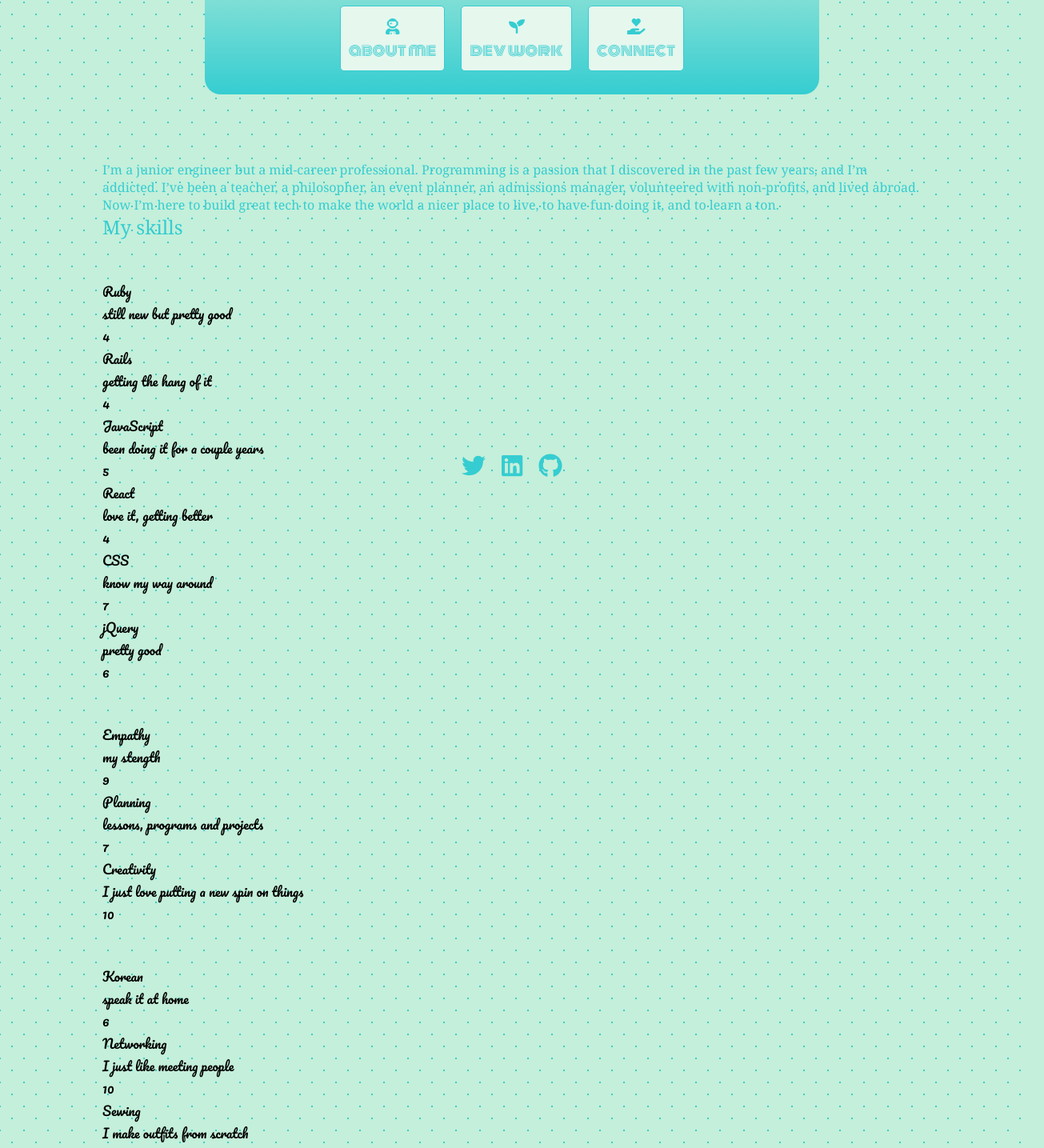
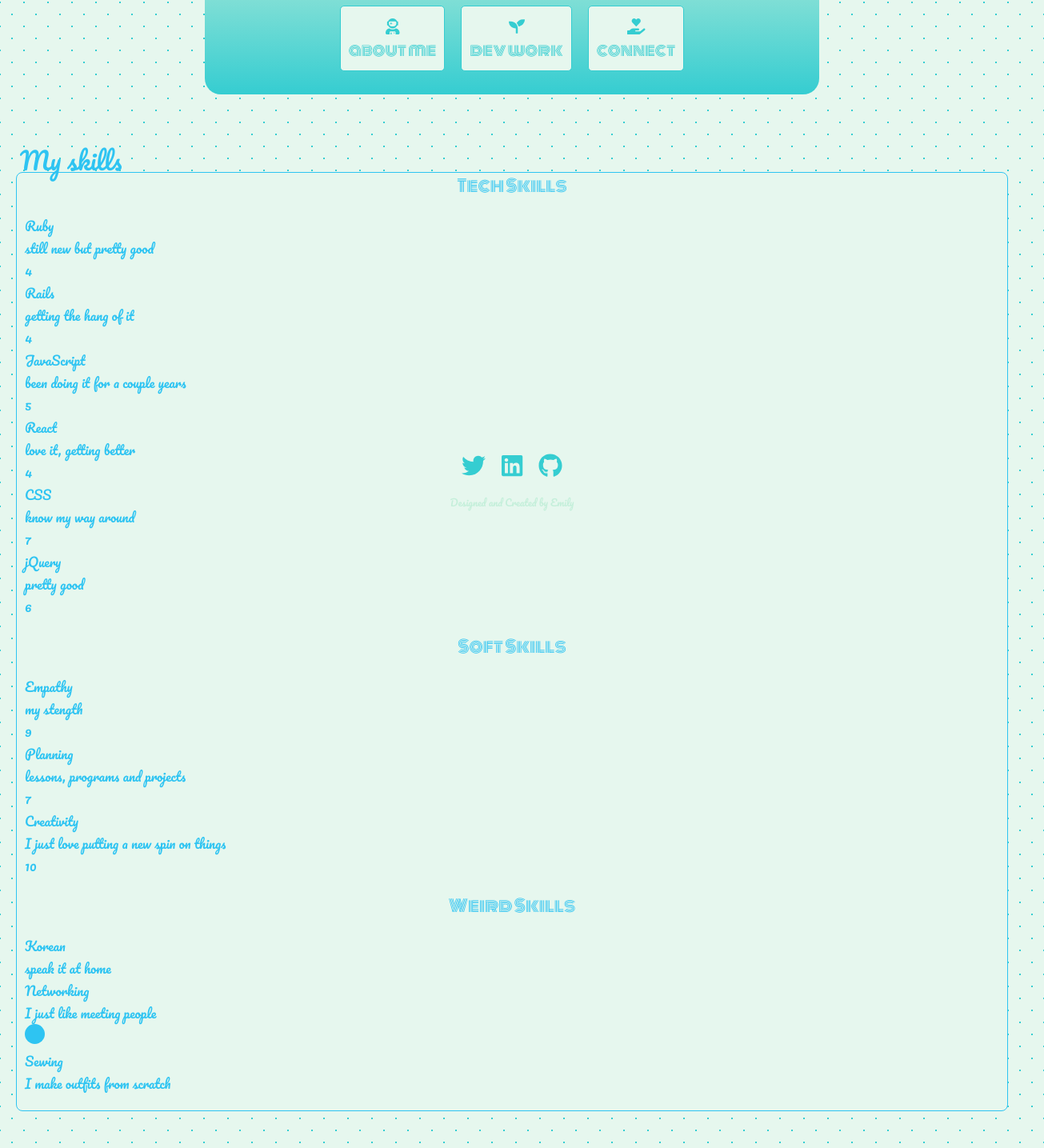
Before and after one commit to emilyjennings/emily-portfolio, a React (Create React App) app: page /skills in a window 1280 px wide. Shown: the part 147-1582 px from the top of the page at 80% size, 1305 px wide, since content can reach past the window. Built offline with nearby package versions, Linux system fonts and the light colour scheme; some icons are missing; a web font is replaced by a local one.

Commit message:
added circles

```diff
--- a/src/App.css
+++ b/src/App.css
@@ -478,7 +478,7 @@ i {
   font-size: 30px;
   font-weight: bold;
   color: #C4EFDA;
-  background-image: url("../src/components/img/bus.jpg");
+  background-image: linear-gradient(rgba(44, 195, 242, 0.25), rgba(51, 204, 209, 0.25)), url("../src/components/img/bus.jpg");
   background-size: cover;
   height: 220px
 }
@@ -661,10 +661,12 @@ i {
 
 /* Skills */
 
-.skills {
-  margin: 10%;
-  height: 400px;
-  padding-top: 20px;
+.skillbox {
+  margin: 0 20px 0 20px;
+  color: #2ec4f2;
+  border: 1px solid #2ec4f2;
+  background-color: #e6f7ee;
+  border-radius: 8px
 }
 
 .skills-summary, .skill-label {
@@ -672,12 +674,8 @@ i {
   color: #35CDD1
 }
 
-.skills-summary {
-  margin-top: 200px
-}
-
 .skills-container {
-  margin-top: 50px
+  margin: 20px 10px
 }
 
 .skill {
@@ -687,7 +685,23 @@ i {
 
 .skill-label {
   width: 100%;
-  font-size: 1.5em;
+  font-size: 1.9em;
+  margin: 320px 25px -12px 25px;
+  font-family: "Pacifico", serif;
+  color: #2ec4f2;
+}
+
+.skill-title-top {
+  text-align: center;
+  font-size: 1.3em
+}
+
+.dot {
+  height: 25px;
+  width: 25px;
+  background-color: #2ec4f2;
+  border-radius: 50%;
+  display: inline-block;
 }
 
 
--- a/src/components/Skills.js
+++ b/src/components/Skills.js
@@ -129,20 +129,32 @@ export default class Skills extends Component {
       </Zoom>)
   }
 
+  skillLevelMeasure = (level) => {
+    const array = [1, 2, 3, 4, 5, 6, 7, 8, 9, 10]
+    let i;
+    for (i = 0; i < array.length; i++) {
+      if (level == array[9]) {
+        return (
+          <div className="levelup"><span class="dot"></span></div>
+        )
+      }
+    }
+  }
+
   displayUnusualSkill = () => {
     return Object.values(this.state.unskills).map(skill =>
       <Zoom>
         <div className="skill">
           <div className="skill-title" id={skill.id}>{skill.title}</div>
           <div className="skill-level-title">{skill.leveltitle}</div>
-          <div className="skill-level">{skill.level}</div>
+          <div className="skill-level">{this.skillLevelMeasure(skill.level)}</div>
         </div>
       </Zoom>)
   }
 
   backgroundChange = () => {
     $('body').css({
-      'background-color': '#C4EFDA',
+      'background-color': '#e6f7ee',
       'background-image':
         `radial-gradient(#35CDD1 6%, transparent 0),
         radial-gradient(#35CDD1 6%, transparent 0)`,
@@ -151,24 +163,41 @@ export default class Skills extends Component {
     })
   }
 
+  changeHeader = () => {
+    $('.navtitle').text("Skills")
+    $('.navsubtitle, .navsubtitlestick').text("What I can do")
+    $('.navsubtitle, .navsubtitlestick').show()
+    $('.navlinks').show()
+  }
+
+
 
   componentDidMount() {
     {this.backgroundChange()}
+    {this.changeHeader()}
   }
 
   render() {
     return (
       <div className="skills">
-        <div class="skills-summary">I’m a junior engineer but a mid-career professional. Programming is a passion that I discovered in the past few years, and I’m addicted. I’ve been a teacher, a philosopher, an event planner, an admissions manager, volunteered with non-profits, and lived abroad. Now I’m here to build great tech to make the world a nicer place to live, to have fun doing it, and to learn a ton.</div>
         <div className="skill-label">My skills</div>
+        <div className="skillbox">
+
+          <div class="skill-title-top">Tech Skills</div>
           <div className="skills-container">
             {this.displayDevSkill()}
           </div>
+
+          <div class="skill-title-top">Soft Skills</div>
           <div className="skills-container">
             {this.displaySoftSkill()}
           </div>
+
+          <div class="skill-title-top">Weird Skills</div>
           <div className="skills-container">
             {this.displayUnusualSkill()}
+          </div>
+
         </div>
         <div className="space"></div>
       </div>
```
Lines whose indentation alone changed are shown as unchanged.
